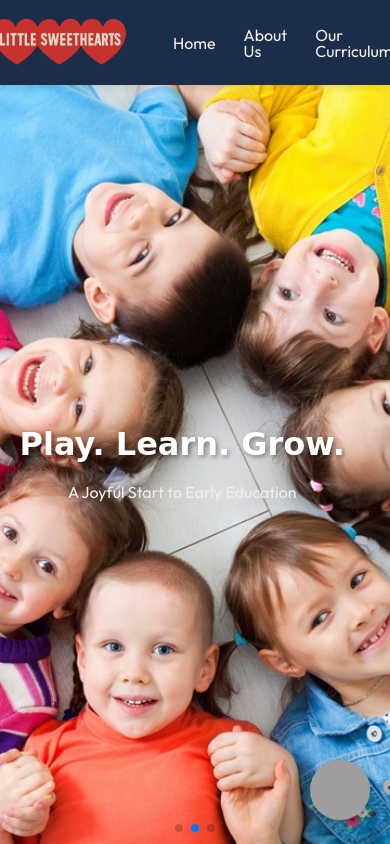
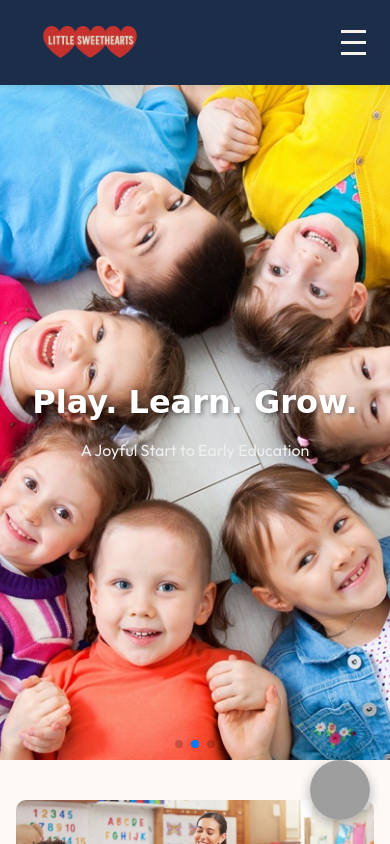
Before and after one commit to lydiahyl/littlesweethearts, a React (Vite) app: page / in a window 390 px wide. Shown: the top 844 px of the page. Built offline with nearby package versions, Linux system fonts and the light colour scheme; grey boxes are pictures that could not be loaded.

Commit message:
Update navbar with Mobile burger menu

```diff
--- a/src/App.jsx
+++ b/src/App.jsx
@@ -1,6 +1,6 @@
 import React from 'react'
 import Navbar from './components/navbar/Navbar'
-import Hero from './components/hero/Hero'
+import Hero from './components/Hero/Hero'
 import AboutUs from './components/AboutUs/AboutUs'
 import Curriculum from './components/Curriculum/Curriculum'
 import Admissions from './components/Admissions/Admissions'
--- a/src/components/ImageSlider/ImageSlider.css
+++ b/src/components/ImageSlider/ImageSlider.css
@@ -25,7 +25,7 @@
     content: '';
     position: absolute;
     inset: 0;
-    background-color: linear-gradient(rgba(8,0,58,0.7),rgba(8,0,58,0.7));
+    /* background-image: linear-gradient(rgba(8,0,58,0.7),rgba(8,0,58,0.7));  */
     z-index: 1;
     ;
   }
@@ -53,9 +53,12 @@
     font-weight: 500;
     margin: 0;
     line-height: 1.2;
-    white-space: nowrap;
+    white-space: normal;
+    overflow: visible;
+    text-overflow: unset;
+    /* white-space: nowrap;
     overflow: hidden;
-    text-overflow: ellipsis;
+    text-overflow: ellipsis; */
   }
 
   .hero-subtitle {
@@ -78,16 +81,23 @@
   }
 
   @media (max-width: 768px) {
+    .slider-container {
+      height: 80vh;
+    }
+    .overlay {
+      justify-content: center;
+      padding-left: 0;
+      padding: 0 10px;
+      text-align: center;
+    }
+    .slide-content {
+      max-width: 90%;
+    }
     .hero-title {
-      font-size: 2rem;
+      font-size: 1.8rem;
     }
 
     .hero-subtitle {
-      font-size: 1.4rem;
-    }
-
-    .hero-tagline,
-    .hero-description {
-      font-size: 1rem;
+      font-size: 1.1rem;
     }
   }
--- a/src/components/hero/Hero.jsx
+++ b/src/components/hero/Hero.jsx
@@ -6,7 +6,7 @@ import Home from '../Home/Home'
 import Footer from '../Footer/Footer'
 import ImageSlider from '../ImageSlider/ImageSlider'
 
-function hero() {
+function Hero() {
   return (
     <>
     <ImageSlider />
@@ -16,4 +16,4 @@ function hero() {
   )
 }
 
-export default hero
+export default Hero
--- a/src/components/navbar/Navbar.css
+++ b/src/components/navbar/Navbar.css
@@ -19,24 +19,25 @@ nav {
 } */
 .logo{
     width: 200px;
-    margin-left: -80px;
+    margin: 0;
+    /* margin-left: -80px; */
 
 }
 nav ul {
     display: flex;
     align-items: center;
+    gap: 20px;
     margin: 0;
     padding: 0;
-    margin-right: -80px;
 }
 nav ul li{
-    display: inline-block;
+    /* display: inline-block; */
     list-style: none;
-    margin: 0px 14px;
+    /* margin: 0px 14px; */
     font-size: 16px;
     color: #f6f1ea;
     cursor: pointer;
-    position: relative;
+    /* position: relative; */
     transition: color 0.3s ease, transform 0.3s ease;
 }
 nav ul li:hover {
@@ -45,4 +46,69 @@ nav ul li:hover {
 .btn {
     color: #1b2d48;
     background-color: #f6f1ea;
+    padding: 8px 16px;
+    border-radius: 25px;
+    font-size: 16px;
+    font-weight: 500;
+    border: 2px solid #f6f1ea;
+    cursor: pointer;
+    transition: all 0.3s ease;
 }
+.burger {
+    display: none;
+    flex-direction: column;
+    cursor: pointer;
+}
+.burger div {
+    width: 25px;
+    height: 3px;
+    background-color: #f6f1ea;
+    margin: 4px;
+    transition: all 0.3 ease;
+}
+.burger.toggle .line1 {
+    transform: rotate(-45deg) translate(-5px, 6px);
+}
+.burger.toggle .line2 {
+    opacity: 0;
+}
+.burger.toggle .line3 {
+    transform: rotate(45deg) translate(-5px, -6px);
+}
+@media (max-width: 768px) {
+    nav {
+      flex-direction: row;
+      align-items: center;
+      justify-content: space-between;
+      height: 85px;
+    }
+    .logo {
+        margin-left: 0;
+        width: 140px;
+      }
+    .burger {
+        display: flex;
+      }
+    nav ul {
+      position: absolute;
+      top: 85px;
+      left: 0;
+      width: 100%;
+      height: calc(100vh - 85px);
+      background: #1b2d48;
+      flex-direction: column;
+      justify-content: center;
+      align-items: center;
+      transform: translateX(100%);
+      transition: transform 0.3s ease-in-out;
+    }
+    nav ul.open {
+        transform: translateX(0);
+    }
+    nav ul li {
+      margin: 15px 0;
+      font-size: 18px;
+    }
+
+
+  }
--- a/src/components/navbar/Navbar.jsx
+++ b/src/components/navbar/Navbar.jsx
@@ -1,30 +1,31 @@
-import React, { useEffect, useState } from 'react'
+import React, {useState } from 'react'
 import './Navbar.css'
 import logo from '../../assets/logo1.png'
-import { Link } from 'react-router';
+import { Link } from 'react-router-dom';
 
 const Navbar = () => {
+  const [isOpen, setIsOpen] = useState(false);
 
-  // const [sticky, setSticky] = useState(false);
-
-  // useEffect(()=>{
-  //   window.addEventListener('scroll', ()=>{
-  //     window.scrollY > 70 ? setSticky(true) : setSticky(false);
-  //   })
-  // },[]);
-
+  const handleToggle = () => {
+    setIsOpen(!isOpen);
+  };
   return (
-    <nav className='container dark-nav'>
-    {/* <nav className={`container ${sticky? 'dark-nav' : ''}`}> */}
+    // <nav className='container dark-nav'>
+      <nav className='dark-nav'>
         <img src={logo} alt="" className='logo'/>
-        <ul className='nav-links'>
-            <Link to='/'><li>Home</li></Link>
-            <Link to='/about'><li>About Us</li></Link>
-            <Link to='/curriculum'><li>Our Curriculum</li></Link>
-            <Link to='/admissions'><li>Admissions</li></Link>
-
-            <li><button className='btn'>Contact Us</button></li>
-        </ul>
+        {/* Burger Icon */}
+        <div className="burger" onClick={handleToggle}>
+        <div className={`line1 ${isOpen ? 'toggle' : ''}`}></div>
+        <div className={`line2 ${isOpen ? 'toggle' : ''}`}></div>
+        <div className={`line3 ${isOpen ? 'toggle' : ''}`}></div>
+      </div>
+      <ul className={`nav-links ${isOpen ? 'open' : ''}`}>
+        <Link to="/" onClick={() => setIsOpen(false)}><li>Home</li></Link>
+        <Link to="/about" onClick={() => setIsOpen(false)}><li>About Us</li></Link>
+        <Link to="/curriculum" onClick={() => setIsOpen(false)}><li>Our Curriculum</li></Link>
+        <Link to="/admissions" onClick={() => setIsOpen(false)}><li>Admissions</li></Link>
+        <li><button className="btn" onClick={() => setIsOpen(false)}>Contact Us</button></li>
+      </ul>
     </nav>
   )
 }
```
